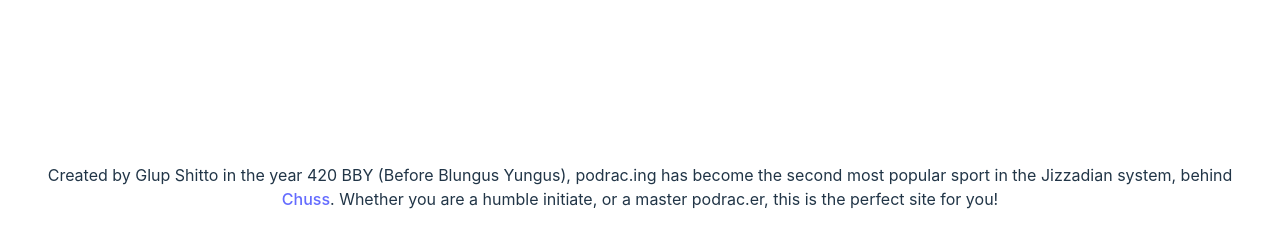
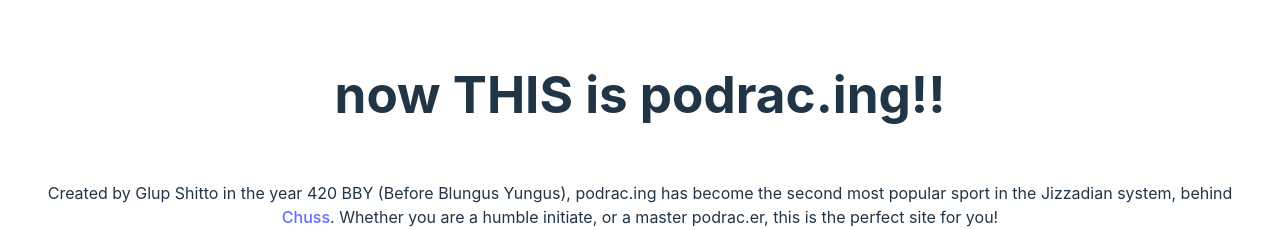
Before and after one commit to Mogheiden/podrac.ing, a React (Vite) app: page / in a window 1280 px wide. Shown: the top 229 px of the page. Built offline with nearby package versions, Linux system fonts and the light colour scheme.

Commit message:
downfall of the marquee

```diff
--- a/src/pages/home/home_page.tsx
+++ b/src/pages/home/home_page.tsx
@@ -4,9 +4,7 @@ import kino from './podracing.mp4';
 export function HomePage() {
   return (
     <div>
-      <marquee>
-        <h1>now THIS is podrac.ing!!</h1>
-      </marquee>
+      <h1>now THIS is podrac.ing!!</h1>
       <br />
       <div>
         Created by Glup Shitto in the year 420 BBY (Before Blungus Yungus),
```
